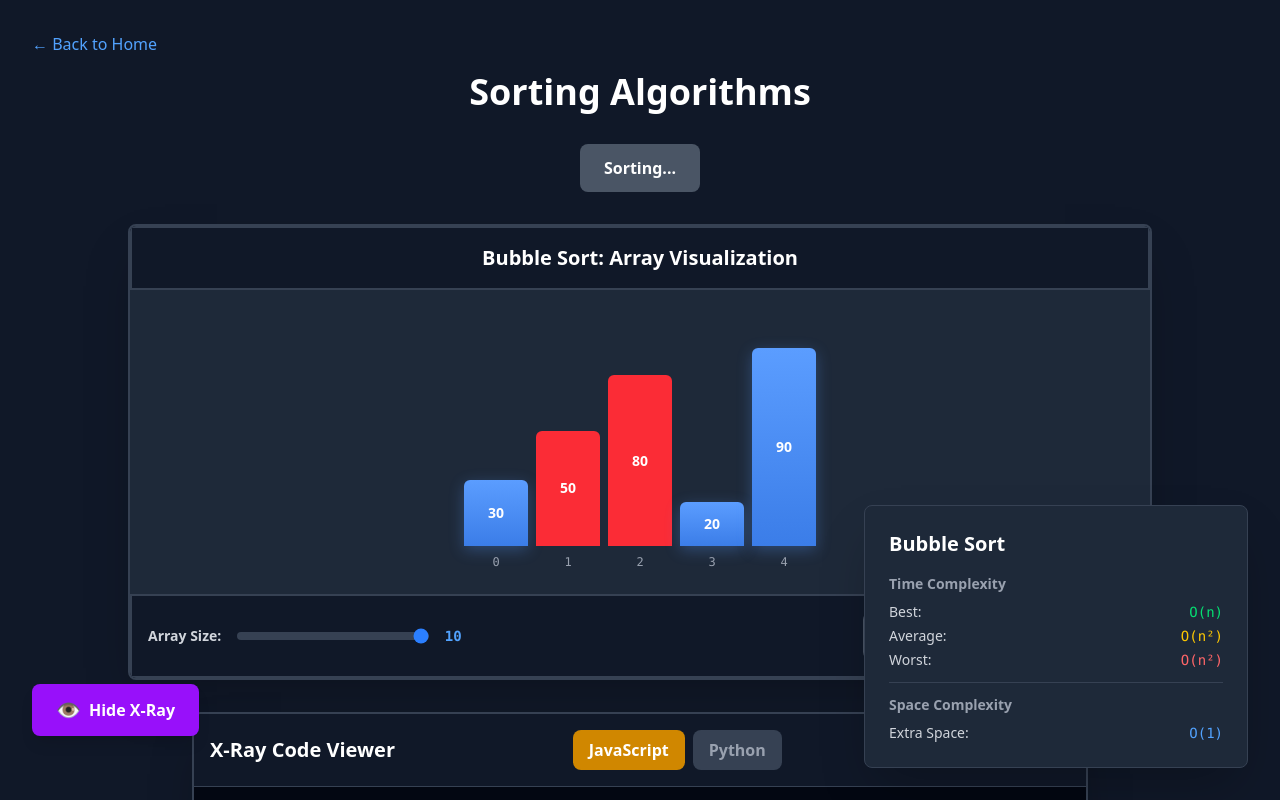
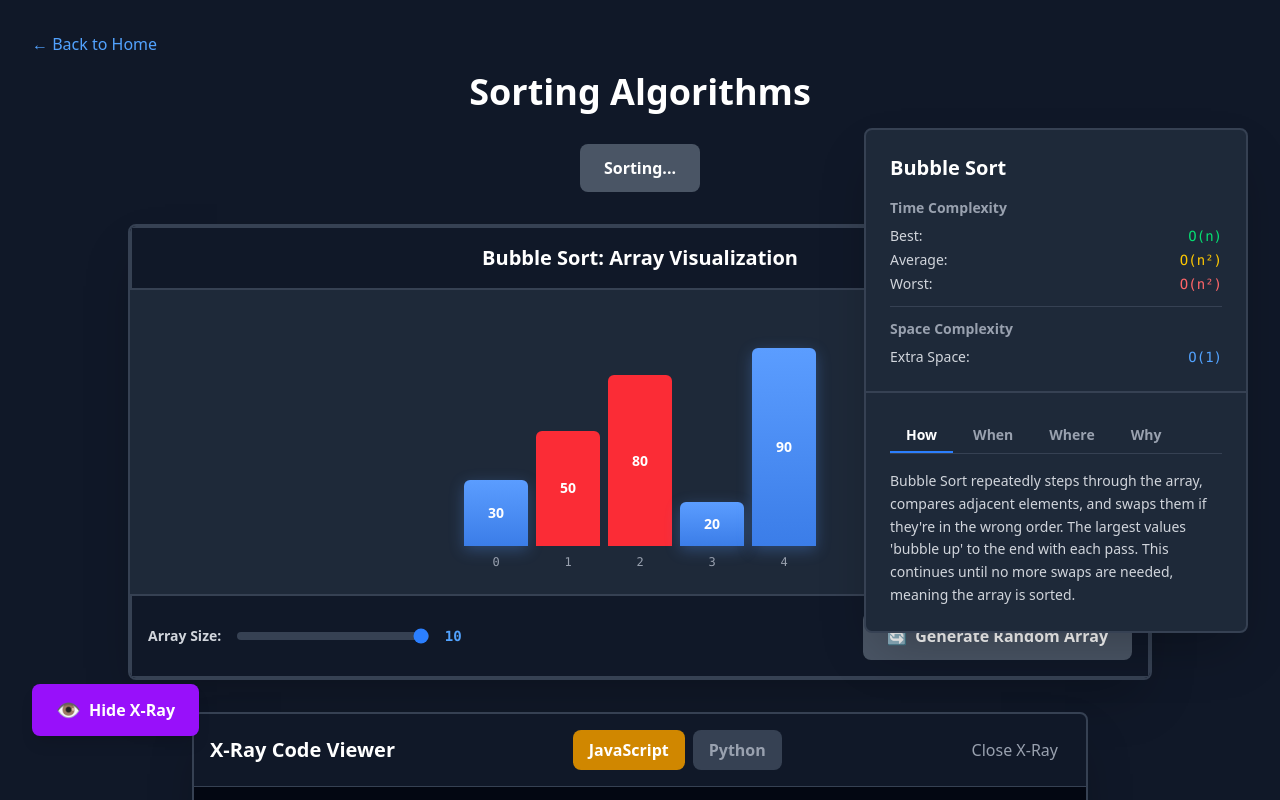
Before and after one commit to spaceCowboy2071/algorithm-visualizer, a React app: page /sorting in a window 1280 px wide. Both pictures are taken after a click on the button "Bubble Sort". Shown: the top 800 px of the page. Built offline with nearby package versions, Linux system fonts and the light colour scheme; the HTML template or start-up script is replaced by a standard one.

Commit message:
refactor: Unify complexity and context info into single right-side panel

```diff
--- a/src/components/ArrayVisualizer.tsx
+++ b/src/components/ArrayVisualizer.tsx
@@ -316,44 +316,11 @@ function ArrayVisualizer() {
         </div>
       )}
 
-      {/* Context Thought Bubble */}
-      {showContext && currentAlgorithm && (
-        <div className="relative">
-          {/* Thought bubble tail */}
-          <div className="absolute -top-3 left-12 w-0 h-0 border-l-[15px] border-l-transparent border-r-[15px] border-r-transparent border-b-[15px] border-b-gray-800"></div>
-
-          <div className="bg-gray-800 border-2 border-gray-700 rounded-3xl p-6 shadow-2xl w-full max-w-4xl mx-auto">
-            {/* Tabs */}
-            <div className="flex gap-1 mb-4 border-b border-gray-700">
-              {(['how', 'when', 'where', 'why'] as const).map((tab) => (
-                <button
-                  key={tab}
-                  onClick={() => setActiveTab(tab)}
-                  className={`px-6 py-2 font-semibold capitalize transition relative ${
-                    activeTab === tab
-                      ? 'text-white'
-                      : 'text-gray-400 hover:text-gray-300'
-                  }`}
-                >
-                  {tab}
-                  {activeTab === tab && (
-                    <div className="absolute bottom-0 left-0 right-0 h-0.5 bg-blue-500"></div>
-                  )}
-                </button>
-              ))}
-            </div>
-
-            {/* Content */}
-            <div className="text-gray-300 leading-relaxed">
-              <p>{currentAlgorithm.explanations[activeTab]}</p>
-            </div>
-          </div>
-        </div>
-      )}
-
-      {/* Complexity Info Box */}
+{/* Unified Complexity & Context Panel - Right Side */}
 {showComplexity && currentAlgorithm && (
-        <div className="fixed bottom-8 right-8 bg-gray-800 border border-gray-700 rounded-lg p-6 shadow-2xl w-96">
+  <div className="fixed top-32 right-8 bg-gray-800 border-2 border-gray-700 rounded-lg shadow-2xl w-96 max-h-[calc(100vh-10rem)] overflow-y-auto">
+    {/* Complexity Section */}
+    <div className="p-6">
       <h3 className="text-xl font-bold text-white mb-4">{currentAlgorithm.name}</h3>
 
       <div className="space-y-3">
@@ -382,11 +349,41 @@ function ArrayVisualizer() {
             <span className="text-blue-400 font-mono">{currentAlgorithm.spaceComplexity}</span>
           </div>
         </div>
+      </div>
+    </div>
 
+    {/* Context Section */}
+    {showContext && (
+      <div className="border-t-2 border-gray-700 p-6">
+        {/* Tabs */}
+        <div className="flex gap-1 mb-4 border-b border-gray-700">
+          {(['how', 'when', 'where', 'why'] as const).map((tab) => (
+            <button
+              key={tab}
+              onClick={() => setActiveTab(tab)}
+              className={`px-4 py-2 font-semibold capitalize transition relative text-sm ${
+                activeTab === tab
+                  ? 'text-white'
+                  : 'text-gray-400 hover:text-gray-300'
+              }`}
+            >
+              {tab}
+              {activeTab === tab && (
+                <div className="absolute bottom-0 left-0 right-0 h-0.5 bg-blue-500"></div>
+              )}
+            </button>
+          ))}
+        </div>
 
+        {/* Content */}
+        <div className="text-gray-300 text-sm leading-relaxed">
+          <p>{currentAlgorithm.explanations[activeTab]}</p>
         </div>
       </div>
     )}
+  </div>
+)}
+
     </div>
   );
 }
```
Lines whose indentation alone changed are shown as unchanged.
